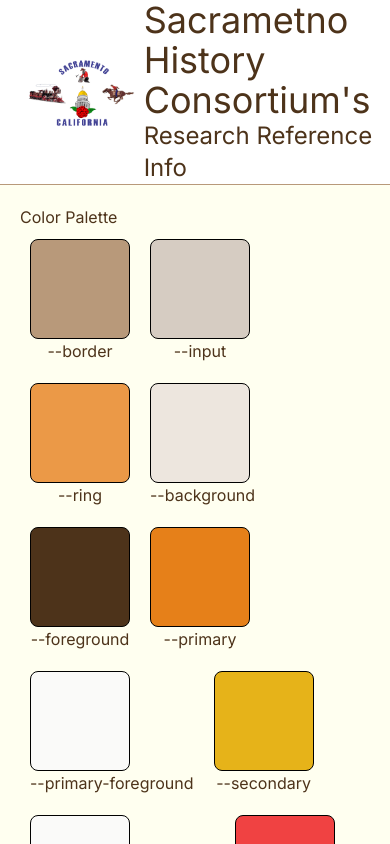
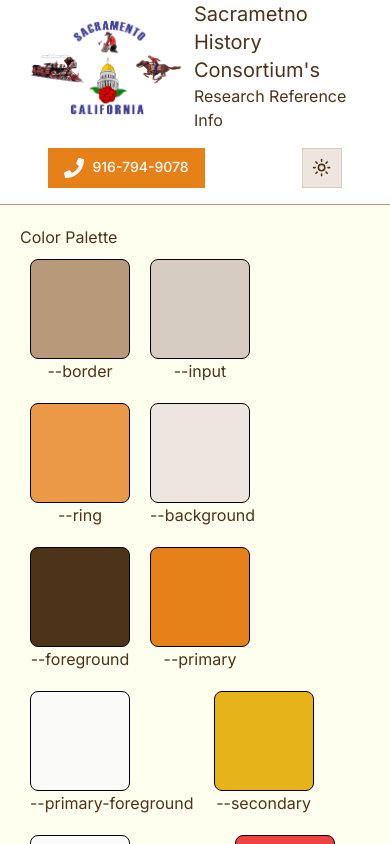
Before and after one commit to witcradg/sacareahistory, a Next.js app: page / in a window 390 px wide. Shown: the top 844 px of the page. Built offline with nearby package versions, Linux system fonts and the light colour scheme.

Commit message:
Mobile formatting

```diff
--- a/components/header/Header.tsx
+++ b/components/header/Header.tsx
@@ -36,9 +36,9 @@
             <Navbar />
           </nav> */}
 
-          <div className="flex flex-col justify-center items-center">
-            <h1 className="text-4xl">Sacrametno History Consortium&apos;s</h1>
-            <h2 className="text-2xl">Research Reference Info</h2>
+          <div className="flex flex-col items-start md:justify-center md:items-center">
+            <h1 className="text-xl md:text-4xl">Sacrametno History Consortium&apos;s</h1>
+            <h2 className="text-base md:text-2xl">Research Reference Info</h2>
           </div>
           <div className="hidden md:flex gap-4">
             <CallButton />
@@ -46,6 +46,10 @@
           </div>
         </NavigationMenuList>
       </NavigationMenu>
+      <div className="flex justify-around my-4 md:my-0 md:hidden">
+        <CallButton />
+        <ModeToggle />
+      </div>
     </header >
   );
 };
```
